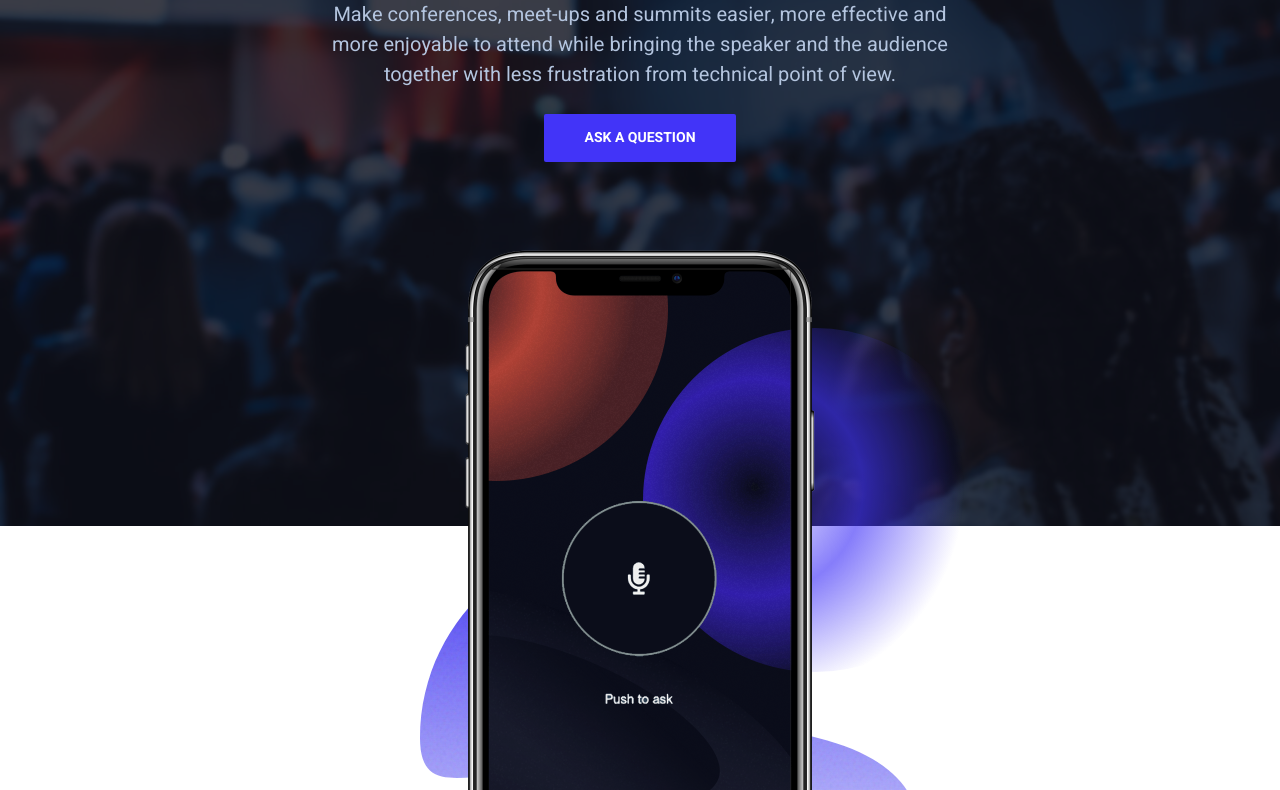
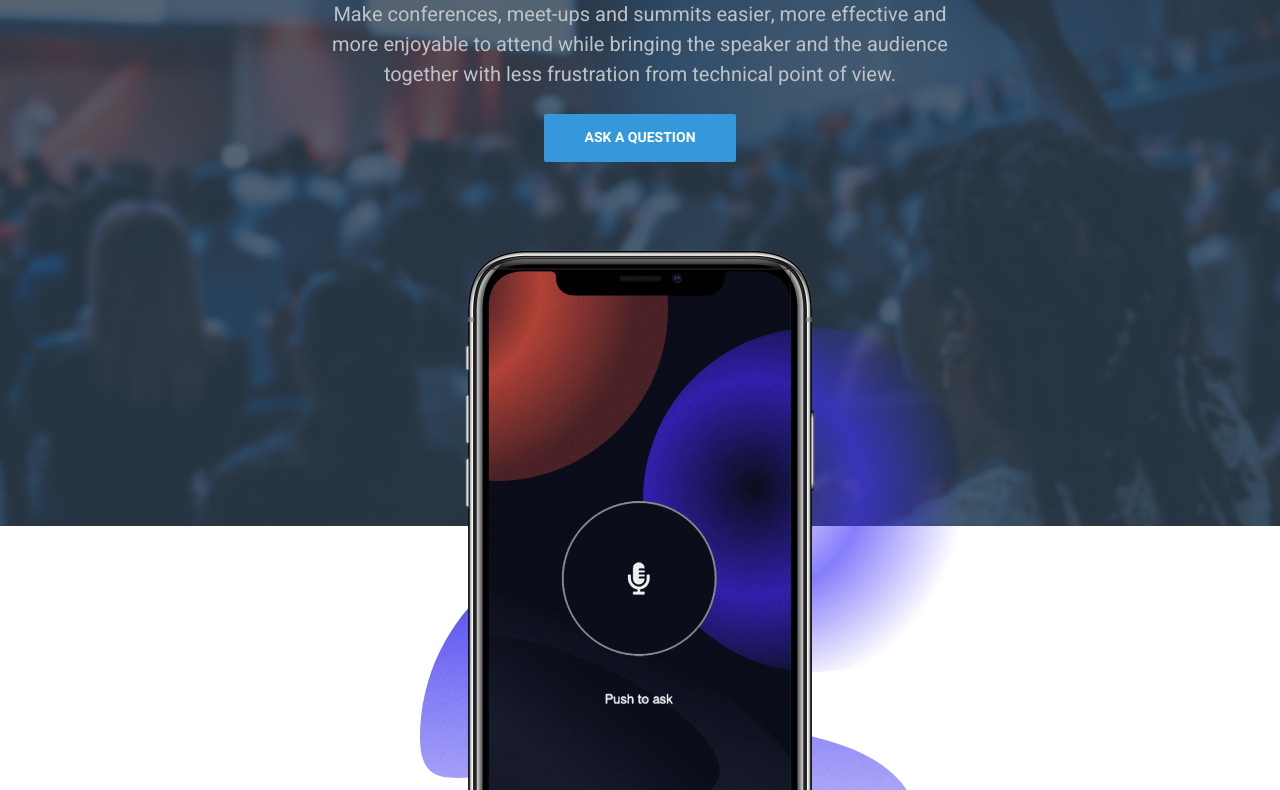
Before and after one commit to doomietrue/confimic, a website: page index.html in a window 1280 px wide. Shown: the part 230-1020 px from the top of the page. Drawn offline with nearby package versions, Linux system fonts and the light colour scheme; files that its build step writes are made by us from their sources; files whose address does not match are found by name.

Commit message:
Colors change

```diff
--- a/src/scss/abstracts/_variables.scss
+++ b/src/scss/abstracts/_variables.scss
@@ -7,20 +7,20 @@ $color: (
 		1: #161E2A,
 		2: #6B7A90,
 		3: #FFF,
-		4: #606483,
-        5: #b4c5df
+		4: #eee,
+        5: #bdc3c7
 	),
 	bg: (
 		1: #FFFFFF,
 		2: #F3F4FF,
 		3: #E4E8EE,
-		4: #0B0D19,
-		5: #1E233D
+		4: #2c3e50,
+		5: #34495e
 	),
 	primary: (
-		1: #4234F8,
+		1: #3498db,
 		2: #7065FA,
-		3: #1908F1,
+		3: #2980b9,
 		4: #E2E0FE
  	),
 	secondary: (
```
Also changed, not shown: src/images/dashboard.png, 1 other file.
